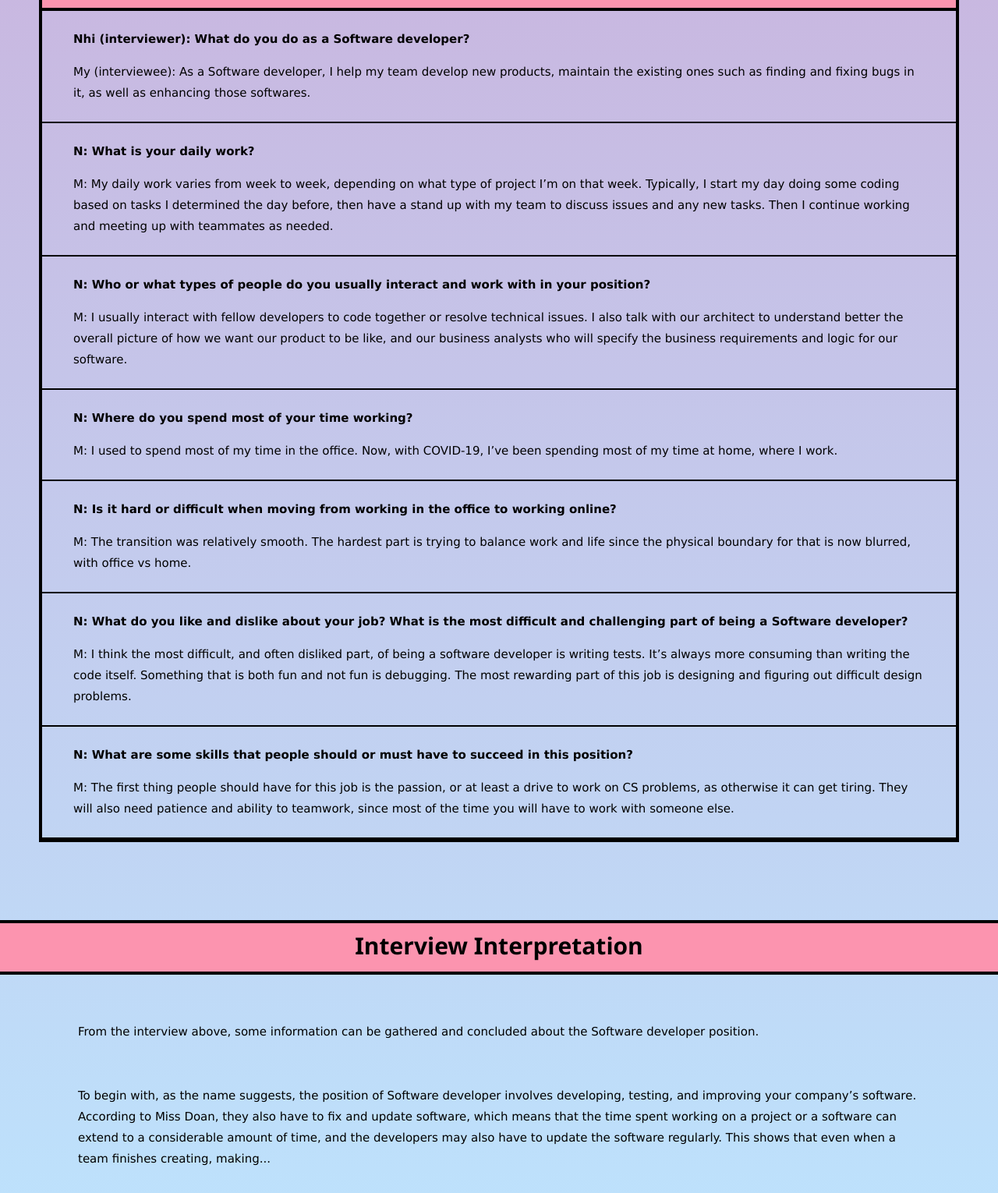
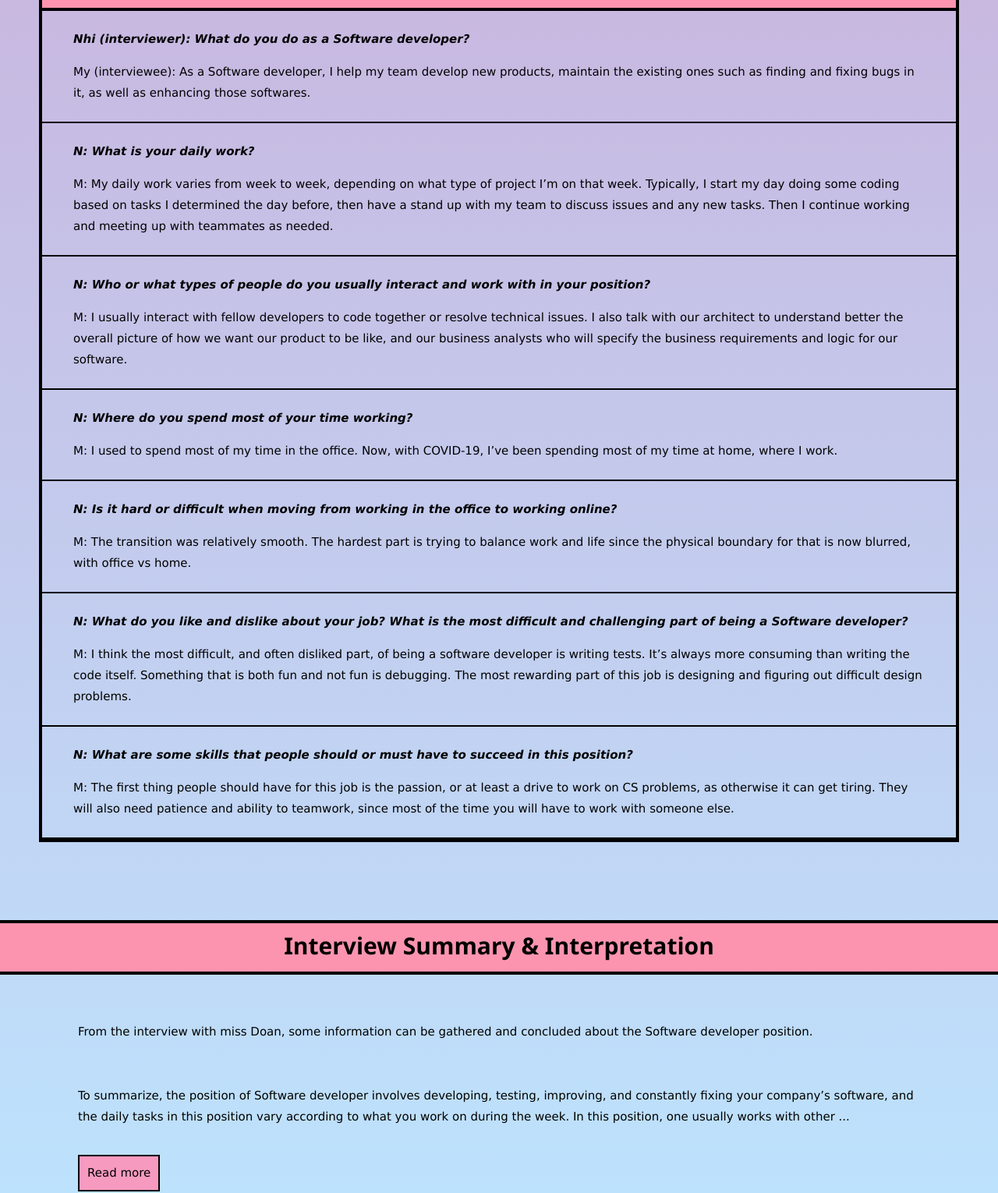
Before and after one commit to doanyennhi/doanyennhi.github.io, a plain HTML site: page it work.html in a window 1280 px wide. Shown: the part 490-2020 px from the top of the page at 78% size. Drawn offline with Linux system fonts and the light colour scheme.

Commit message:
Change the content of it work and it itnerpretation

```diff
--- a/css/feedback style.css
+++ b/css/feedback style.css
@@ -1,5 +1,5 @@
 #body2 {
-    background-image: linear-gradient( #cc99ff, #f2e6ff);
+    background-image: linear-gradient( #caa0f3, #f2e6ff);
     background-repeat: no-repeat;
 }
 
--- a/it work.html
+++ b/it work.html
@@ -36,45 +36,45 @@
     <div class="container1">
         <h2 class="header2"><b>Interview</b></h2>
         <div class="interview">
-            <p><b>Nhi (interviewer): What do you do as a Software developer?</b></p>
+            <p><b><em>Nhi (interviewer): What do you do as a Software developer?</em></b></p>
             <p>My (interviewee): As a Software developer, I help my team develop new products, maintain the existing ones such as finding and fixing bugs
                 in it, as well as enhancing those softwares.</p>
         </div>
 
         <div class="interview">
-            <p><b>N: What is your daily work?</b></p>
+            <p><b><em>N: What is your daily work?</em></b></p>
             <p>M: My daily work varies from week to week, depending on what type of project I’m on that week. Typically, I start my day doing some coding
                 based on tasks I determined the day before, then have a stand up with my team to discuss issues and any new tasks. Then I continue working
                 and meeting up with teammates as needed.</p>
         </div>
 
         <div class="interview">
-            <p><b>N: Who or what types of people do you usually interact and work with in your position?</b></p>
+            <p><b><em>N: Who or what types of people do you usually interact and work with in your position?</em></b></p>
             <p>M: I usually interact with fellow developers to code together or resolve technical issues. I also talk with our architect to understand better
                 the overall picture of how we want our product to be like, and our business analysts who will specify the business requirements and logic for
                 our software.</p>
         </div>
 
         <div class="interview">
-            <p><b>N: Where do you spend most of your time working?</b></p>
+            <p><b><em>N: Where do you spend most of your time working?</em></b></p>
             <p>M: I used to spend most of my time in the office. Now, with COVID-19, I’ve been spending most of my time at home, where I work.</p>
         </div>
 
         <div class="interview">
-            <p><b>N: Is it hard or difficult when moving from working in the office to working online?</b></p>
+            <p><b><em>N: Is it hard or difficult when moving from working in the office to working online?</em></b></p>
             <p>M: The transition was relatively smooth. The hardest part is trying to balance work and life since the physical boundary for that is
                 now blurred, with office vs home.</p>
         </div>
 
         <div class="interview">
-            <p><b>N: What do you like and dislike about your job? What is the most difficult and challenging part of being a Software developer?</b></p>
+            <p><b><em>N: What do you like and dislike about your job? What is the most difficult and challenging part of being a Software developer?</em></b></p>
             <p>M: I think the most difficult, and often disliked part, of being a software developer is writing tests. It’s always more consuming
                 than writing the code itself. Something that is both fun and not fun is debugging. The most rewarding part of this job is designing and figuring
                 out difficult design problems.</p>
         </div>
 
         <div class="interview">
-            <p><b>N:  What are some skills that people should or must have to succeed in this position?</b></p>
+            <p><b><em>N:  What are some skills that people should or must have to succeed in this position?</em></b></p>
             <p>M: The first thing people should have for this job is the passion, or at least a drive to work on CS problems, as otherwise it can get tiring.
                 They will also need patience and ability to teamwork, since most of the time you will have to work with someone else.</p>
         </div>
@@ -82,13 +82,11 @@
     </div>
 
     <!-- Interpretation part -->
-    <h2 class="header2"><b>Interview Interpretation</b></h2>
+    <h2 class="header2"><b>Interview Summary & Interpretation</b></h2>
     <div class="container2">
-        <p class="para1">From the interview above, some information can be gathered and concluded about the Software developer position.</p>
-        <p class="para1">To begin with, as the name suggests, the position of Software developer involves developing, testing, and improving your company’s software.
-            According to Miss Doan, they also have to fix and update software, which means that the time spent working on a project or a software can extend to a considerable
-            amount of time, and the developers may also have to update the software regularly. This shows that even when a team finishes creating, making...
-        </p>
+        <p class="para1">From the interview with miss Doan, some information can be gathered and concluded about the Software developer position.</p>
+        <p class="para1">To summarize, the position of Software developer involves developing, testing, improving, and constantly fixing your company’s software,
+             and the daily tasks in this position vary according to what you work on during the week. In this position, one usually works with other ...</p>
 
         <!-- Read more button -->
         <a href="interview interpretation.html" target="_blank">
```
Also changed, not shown: interview interpretation.html (+13 -6 lines).
